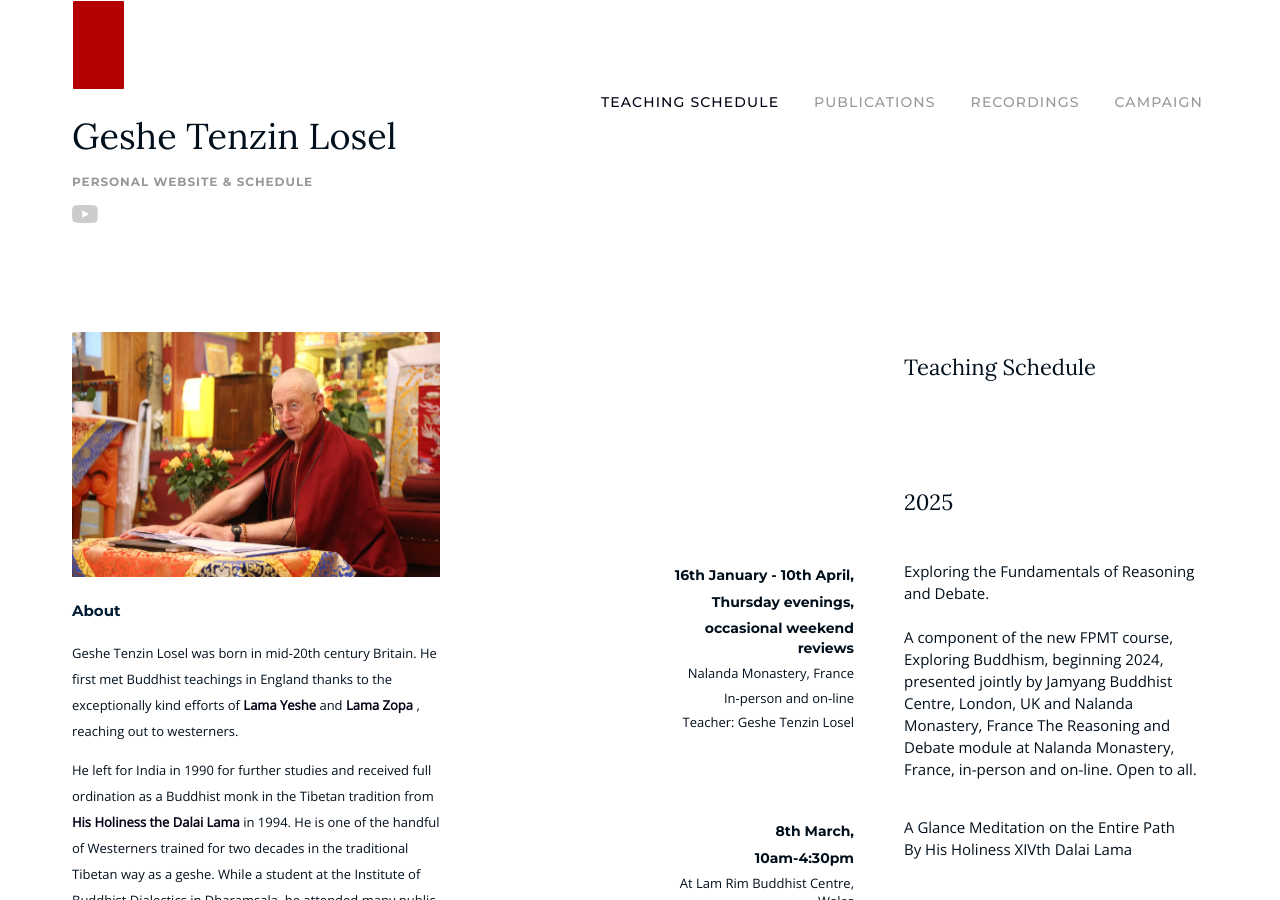
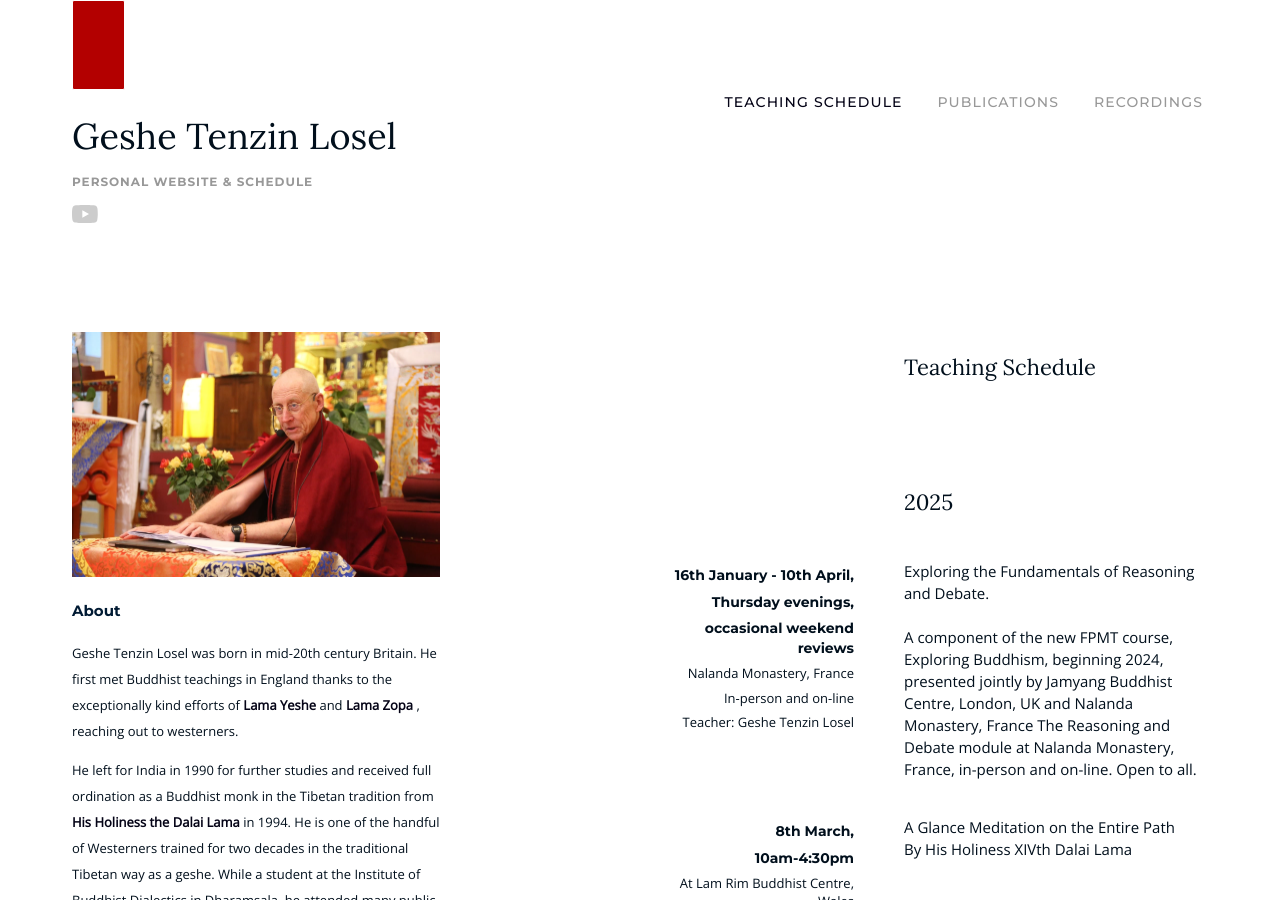
Before and after one commit to hallodom/geshe-graham-losel, a Jekyll site: the page built from index.html, in a window 1280 px wide and 900 px high. Built offline with Jekyll 4.4.1, drawn with Linux system fonts in a browser that asks for light colours.

Commit message:
Remove campaigns

```diff
--- a/_includes/nav.html
+++ b/_includes/nav.html
@@ -27,12 +27,6 @@
       >
         Recordings
       </a>
-      <a
-        class="{% if page.pageName == 'GoFundMe' %} main-nav__active {% endif %}"
-        href="/gofundme-campaign"
-      >
-        Campaign
-      </a>
     </div>
   </nav>
 </div>
```
